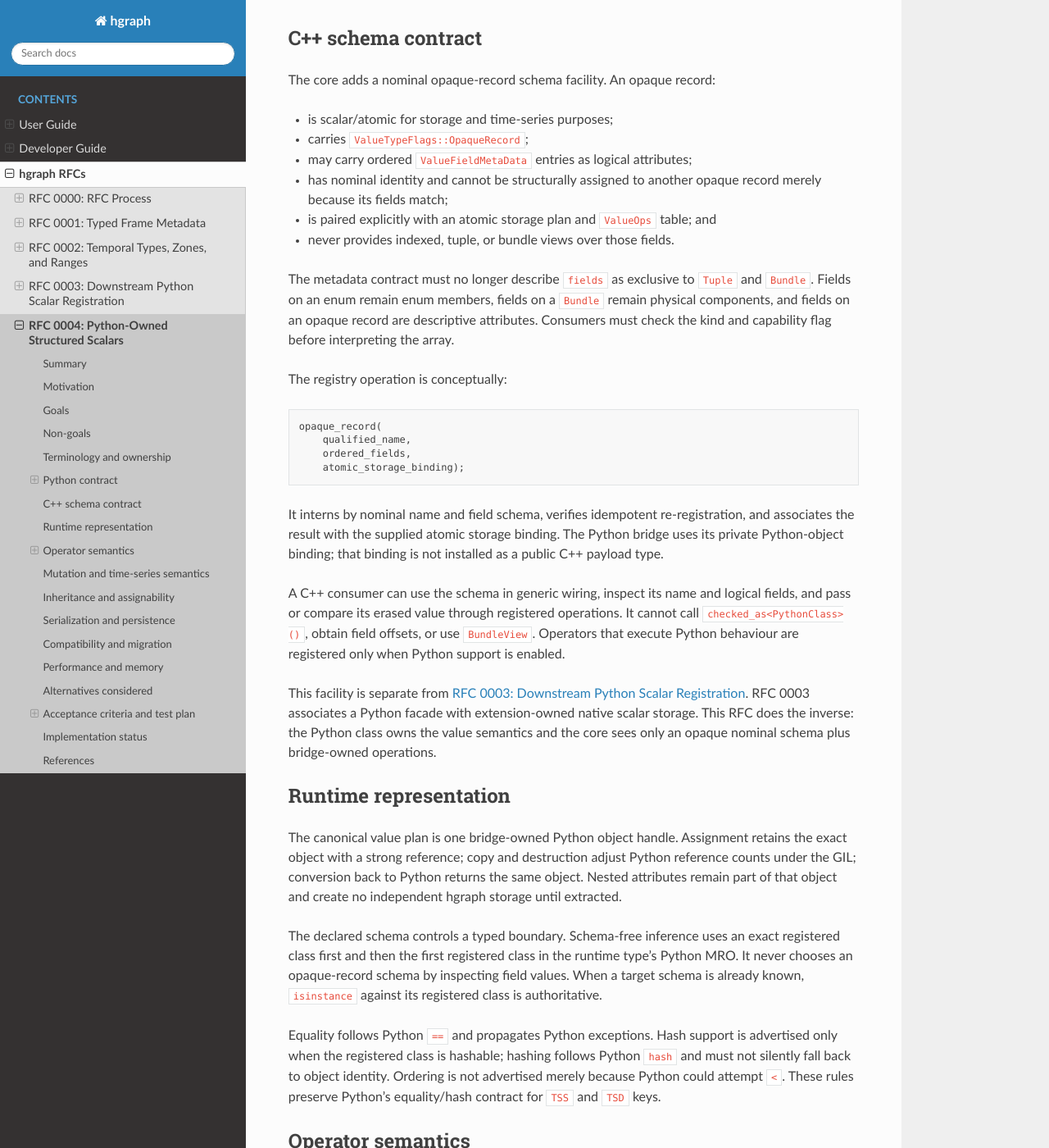
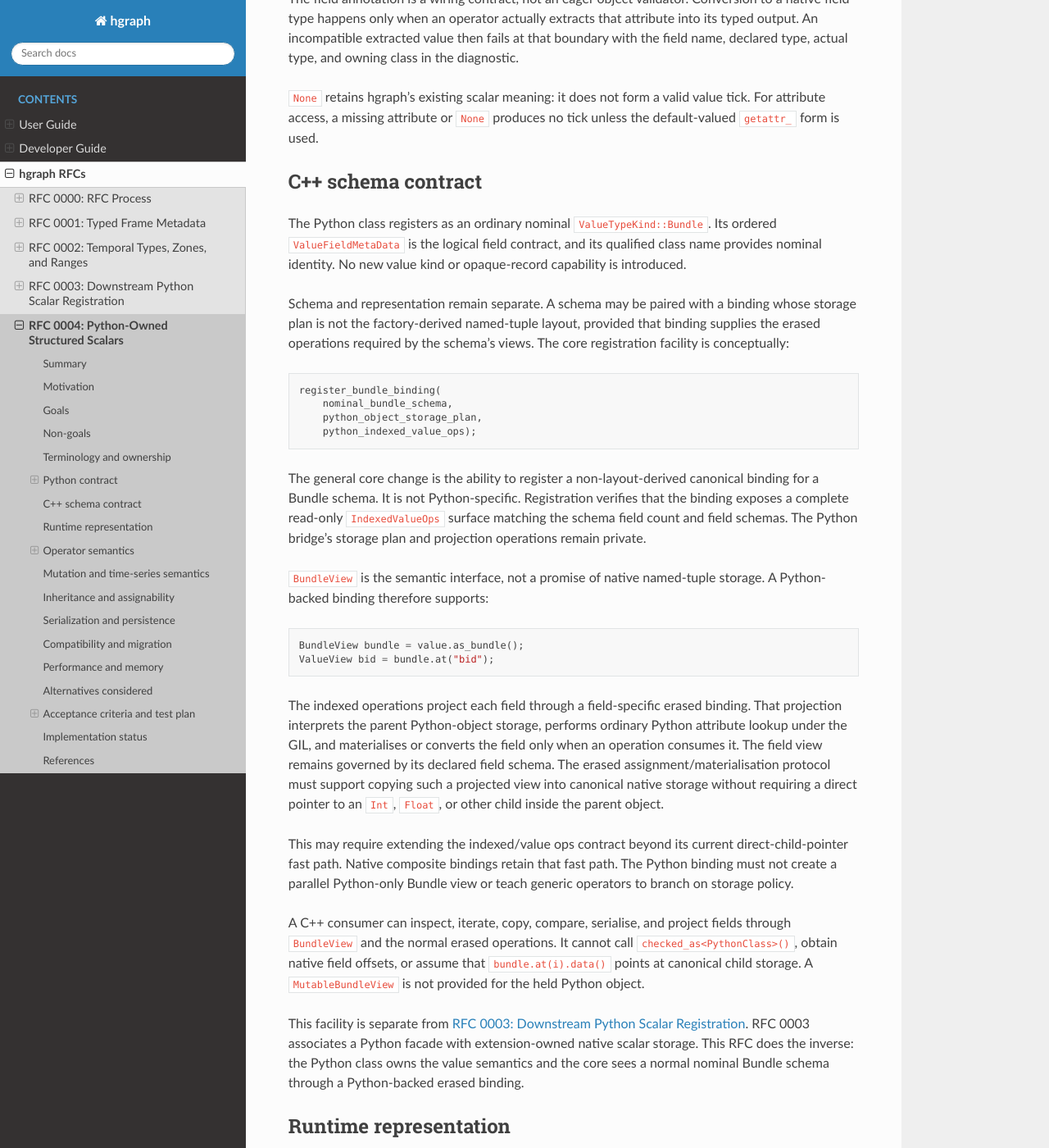
Before and after one commit to hhenson/hg_cpp, a Sphinx documentation site: the page built from docs/source/rfc/rfc_0004_python_owned_structured_scalars.rst, in a window 1280 px wide and 1400 px high, scrolled down 4341 px. Shown: the whole window at 82% size. Built offline with Sphinx 7.4.7 and the Read the Docs theme 3.1.0, drawn with Linux system fonts in a browser that asks for light colours; some of the changed text lies outside the part shown.

Commit message:
Expose Python-owned scalars through BundleView

```diff
--- a/docs/source/rfc/rfc_0004_python_owned_structured_scalars.rst
+++ b/docs/source/rfc/rfc_0004_python_owned_structured_scalars.rst
@@ -14,11 +14,12 @@ objects throughout graph execution. A Python dataclass used as a scalar type
 has a nominal hgraph schema and supports reflection, typed attribute access,
 construction, dispatch, equality, and the usual scalar graph operations, but
 its runtime storage is one strong reference to the original Python object. It
-is not materialised as a C++ ``Bundle`` and its fields are not exposed through
-``BundleView``.
+is not materialised into field-by-field C++ storage. It is nevertheless a
+``Bundle`` semantically and exposes its declared fields through the same
+type-erased ``BundleView`` used by native bundle storage.
 
-``CompoundScalar`` remains the C++-addressable structured scalar. This RFC
-adds a separate Python-owned representation for application models whose
+``CompoundScalar`` remains the native-layout structured scalar. This RFC adds
+a Python-backed Bundle representation for application models whose
 constructors, descriptors, inheritance, equality, or deliberately permissive
 field values rely on Python behaviour.
 
@@ -41,13 +42,16 @@ value or silently changing it. Examples include:
 The current arbitrary-object fallback preserves a Python object but maps every
 class to the same native ``object`` schema. It cannot provide reliable nominal
 dispatch, field reflection, or wiring-time output resolution for
-``getattr_``. Conversely, mapping the class to ``Bundle`` provides those
-features by eagerly converting every declared field into native storage, which
-is the source of the compatibility problem.
+``getattr_``. The current canonical ``Bundle`` binding provides those features
+but eagerly converts every declared field into native storage, which is the
+source of the compatibility problem.
 
-The required model therefore separates logical schema from physical layout:
-C++ can know that a value is a particular record with particular declared
-attributes, while the Python bridge alone owns and interprets its payload.
+The required model therefore separates logical schema and view from physical
+layout. Both representations are Bundles. The native binding projects fields
+through offsets in structured storage; the Python binding projects fields
+through Python attribute access. ``BundleView`` already exists to erase that
+representation difference, so a second structured value kind would duplicate
+the concept and weaken generic Bundle operators.
 
 Goals
 -----
@@ -56,13 +60,14 @@ Goals
   Python-defined behaviour.
 * Extract an ordered, typed schema suitable for hgraph wiring, reflection, and
   operator resolution.
+* Present the value as a normal read-only ``BundleView`` to generic C++ code.
 * Provide the structured scalar conveniences users expect, especially
   ``getattr_`` and construction from field time series.
 * Avoid eager, recursive field validation or conversion when the whole object
   enters a time series.
 * Keep native ``CompoundScalar`` semantics, storage, and C++ access unchanged.
-* Make the ownership and performance boundary visible: C++ can inspect the
-  logical schema but cannot directly address Python-owned fields.
+* Make the ownership and performance boundary visible: C++ can access fields
+  through type erasure but cannot assume native field addresses or layouts.
 
 Non-goals
 ---------
@@ -71,8 +76,9 @@ This RFC does not:
 
 * make a Python-owned object usable in a Python-free process;
 * expose ``PyObject`` or bridge-internal storage in the public C++ SDK;
-* make an opaque record a ``Bundle`` or permit ``BundleView`` access;
-* infer a portable wire format, Arrow layout, or JSON representation;
+* expose Python-backed fields as direct native memory addresses;
+* provide a mutable ``BundleView`` over the held Python object;
+* infer an Arrow layout merely from the Python storage strategy;
 * observe in-place mutation as an hgraph tick;
 * perform general runtime validation from Python type annotations; or
 * change the representation of an existing ``CompoundScalar``.
@@ -85,16 +91,17 @@ Terminology and ownership
    fields participate in hgraph's type system, while its value remains one
    Python object.
 
-**Opaque record**
-   The binding-neutral core schema capability used to describe a nominal
-   record whose fields are logical attributes rather than addressable storage
-   components.
+**Python-backed Bundle binding**
+   A ``ValueTypeKind::Bundle`` binding whose storage owns a Python object and
+   whose ``IndexedValueOps`` project the declared fields by Python attribute
+   access. It implements the same read-only ``BundleView`` contract as a
+   field-expanded native binding without sharing its layout.
 
-The opaque-record metadata and its interning rules belong to the hgraph core.
-The class registry, ``PyObject`` lifetime, schema extraction, Python
-conversion, and attribute evaluation belong to the optional Python bridge.
-Pure C++ builds contain no Python class registrations and retain no dependency
-on the Python runtime.
+Bundle schema metadata, ``BundleView``, and the representation-neutral indexed
+operations belong to the hgraph core. The class registry, ``PyObject``
+lifetime, schema extraction, Python projection operations, and construction
+policy belong to the optional Python bridge. Pure C++ builds contain no Python
+class registrations and retain no dependency on the Python runtime.
 
 Python contract
 ---------------
@@ -218,46 +225,62 @@ tick unless the default-valued ``getattr_`` form is used.
 C++ schema contract
 -------------------
 
-The core adds a nominal opaque-record schema facility. An opaque record:
+The Python class registers as an ordinary nominal
+``ValueTypeKind::Bundle``. Its ordered ``ValueFieldMetaData`` is the logical
+field contract, and its qualified class name provides nominal identity. No new
+value kind or opaque-record capability is introduced.
 
-* is scalar/atomic for storage and time-series purposes;
-* carries ``ValueTypeFlags::OpaqueRecord``;
-* may carry ordered ``ValueFieldMetaData`` entries as logical attributes;
-* has nominal identity and cannot be structurally assigned to another opaque
-  record merely because its fields match;
-* is paired explicitly with an atomic storage plan and ``ValueOps`` table; and
-* never provides indexed, tuple, or bundle views over those fields.
-
-The metadata contract must no longer describe ``fields`` as exclusive to
-``Tuple`` and ``Bundle``. Fields on an enum remain enum members, fields on a
-``Bundle`` remain physical components, and fields on an opaque record are
-descriptive attributes. Consumers must check the kind and capability flag
-before interpreting the array.
-
-The registry operation is conceptually:
+Schema and representation remain separate. A schema may be paired with a
+binding whose storage plan is not the factory-derived named-tuple layout,
+provided that binding supplies the erased operations required by the schema's
+views. The core registration facility is conceptually:
 
 .. code-block:: cpp
 
-   opaque_record(
-       qualified_name,
-       ordered_fields,
-       atomic_storage_binding);
+   register_bundle_binding(
+       nominal_bundle_schema,
+       python_object_storage_plan,
+       python_indexed_value_ops);
 
-It interns by nominal name and field schema, verifies idempotent
-re-registration, and associates the result with the supplied atomic storage
-binding. The Python bridge uses its private Python-object binding; that binding
-is not installed as a public C++ payload type.
+The general core change is the ability to register a non-layout-derived
+canonical binding for a Bundle schema. It is not Python-specific. Registration
+verifies that the binding exposes a complete read-only ``IndexedValueOps``
+surface matching the schema field count and field schemas. The Python bridge's
+storage plan and projection operations remain private.
 
-A C++ consumer can use the schema in generic wiring, inspect its name and
-logical fields, and pass or compare its erased value through registered
-operations. It cannot call ``checked_as<PythonClass>()``, obtain field offsets,
-or use ``BundleView``. Operators that execute Python behaviour are registered
-only when Python support is enabled.
+``BundleView`` is the semantic interface, not a promise of native named-tuple
+storage. A Python-backed binding therefore supports:
+
+.. code-block:: cpp
+
+   BundleView bundle = value.as_bundle();
+   ValueView bid = bundle.at("bid");
+
+The indexed operations project each field through a field-specific erased
+binding. That projection interprets the parent Python-object storage, performs
+ordinary Python attribute lookup under the GIL, and materialises or converts
+the field only when an operation consumes it. The field view remains governed
+by its declared field schema. The erased assignment/materialisation protocol
+must support copying such a projected view into canonical native storage
+without requiring a direct pointer to an ``Int``, ``Float``, or other child
+inside the parent object.
+
+This may require extending the indexed/value ops contract beyond its current
+direct-child-pointer fast path. Native composite bindings retain that fast
+path. The Python binding must not create a parallel Python-only Bundle view or
+teach generic operators to branch on storage policy.
+
+A C++ consumer can inspect, iterate, copy, compare, serialise, and project
+fields through ``BundleView`` and the normal erased operations. It cannot call
+``checked_as<PythonClass>()``, obtain native field offsets, or assume that
+``bundle.at(i).data()`` points at canonical child storage. A
+``MutableBundleView`` is not provided for the held Python object.
 
 This facility is separate from :doc:`rfc_0003_extension_scalar_registration`.
 RFC 0003 associates a Python facade with extension-owned native scalar storage.
 This RFC does the inverse: the Python class owns the value semantics and the
-core sees only an opaque nominal schema plus bridge-owned operations.
+core sees a normal nominal Bundle schema through a Python-backed erased
+binding.
 
 Runtime representation
 ----------------------
@@ -270,9 +293,9 @@ independent hgraph storage until extracted.
 
 The declared schema controls a typed boundary. Schema-free inference uses an
 exact registered class first and then the first registered class in the
-runtime type's Python MRO. It never chooses an opaque-record schema by
-inspecting field values. When a target schema is already known, ``isinstance``
-against its registered class is authoritative.
+runtime type's Python MRO. It never chooses a Bundle schema by inspecting field
+values. When a target schema is already known, ``isinstance`` against its
+registered class is authoritative.
 
 Equality follows Python ``==`` and propagates Python exceptions. Hash support
 is advertised only when the registered class is hashable; hashing follows
@@ -286,18 +309,15 @@ Operator semantics
 Attribute access
 ~~~~~~~~~~~~~~~~
 
-``getattr_(ts, attr)`` and ``ts.attr`` select a Python-owned-object overload
-when the input has the opaque-record capability. ``attr`` remains a wiring-time
-string. For a declared field, the output is resolved from the field schema,
-then the runtime node acquires the GIL, performs ordinary Python attribute
-lookup, and converts only the result to the output schema.
-
-This is a distinct operator implementation selected during wiring; native
-``Bundle`` attribute access retains its direct field-projection
-implementation. No per-tick storage-policy branch is introduced.
+``getattr_(ts, attr)`` and ``ts.attr`` use the existing Bundle overload.
+``attr`` remains a wiring-time string, the output is resolved from the Bundle
+field schema, and evaluation copies the projected field view into the output.
+The binding's erased indexed operations determine whether that projection uses
+a native field offset or Python attribute access. The operator contains no
+storage-policy branch.
 
 Properties and other descriptors use Python lookup. A descriptor not listed in
-the record schema requires an explicit output specialisation, for example:
+the Bundle schema requires an explicit output specialisation, for example:
 
 .. code-block:: python
 
@@ -311,9 +331,10 @@ returns ``None``; it does not swallow other descriptor exceptions.
 Construction
 ~~~~~~~~~~~~
 
-``combine[TS[Quote]](...)`` is implemented by a Python bridge node, not by a
-native Bundle builder. Wiring checks field names and input time-series types.
-At evaluation the node calls the registered class with keyword arguments and
+``combine[TS[Quote]](...)`` uses the ordinary Bundle composition path. Wiring
+checks field names and input time-series types. The target Bundle binding
+receives the composed field views through the erased assignment protocol and
+calls the registered Python construction policy with keyword arguments. It
 publishes the resulting object unchanged.
 
 For dataclasses, omitted ``init=True`` fields must have a default or default
@@ -332,10 +353,11 @@ Other scalar operations
 ~~~~~~~~~~~~~~~~~~~~~~~
 
 Pass-through, merge, switch, sampling, ``type_``, equality, string conversion,
-and explicit deduplication use the ordinary scalar framework and the
-Python-object ``ValueOps``. There is no implicit field-wise merge. Operators
-that require native scalar, tuple, map, list, or Bundle storage do not match an
-opaque record merely because its logical fields have compatible schemas.
+and explicit deduplication use the ordinary scalar and Bundle framework.
+Generic Bundle operators consume ``BundleView`` and therefore apply to both
+storage strategies. An operator that requires a concrete native child layout
+must state that narrower requirement explicitly; testing
+``ValueTypeKind::Bundle`` alone never establishes a layout.
 
 Mutation and time-series semantics
 ----------------------------------
@@ -356,37 +378,43 @@ object graphs.
 Inheritance and assignability
 -----------------------------
 
-The declared opaque-record schema is nominal. A runtime subclass instance is
-valid for a base-class target and remains a subclass object. A port declared as
-``TS[Child]`` may bind to ``TS[Base]`` through an opaque up-cast that changes
-only the logical schema and retains the same object handle. Down-casts require
-the existing explicit dispatch/cast mechanisms and an ``isinstance`` check.
+The declared Bundle schema is nominal. A runtime subclass instance is valid
+for a base-class target and remains a subclass object. A port declared as
+``TS[Child]`` may bind to ``TS[Base]`` through the normal Bundle up-cast while
+retaining the same Python object handle. Down-casts require the existing
+explicit dispatch/cast mechanisms and an ``isinstance`` check.
 
-Opaque-record ancestry is captured when a graph is wired so that later class
-definitions do not change an existing graph's overload set. Unlike closed
-``CompoundScalar`` unions, storage size is unaffected by descendants and no
-discriminator is required: the Python object already carries its concrete
-class.
+Python-backed Bundle ancestry participates in the same wiring-time hierarchy
+snapshot as native Bundles, so later class definitions do not change an
+existing graph's overload set. Its realised binding remains Python-backed:
+storage size is unaffected by descendants, and the binding obtains the active
+concrete schema from the object's registered runtime class. No external
+discriminator is needed for a live value because the Python object already
+carries that class.
 
 Serialization and persistence
 -----------------------------
 
-The presence of logical fields does not opt an opaque record into the native
-Bundle, JSON, Arrow, Frame, record/replay, or table codecs. Pickle is not an
-implicit interchange format. Persistence requires an explicit adapter or a
-future schema-directed Python-object codec with a separately reviewed version
-and reconstruction contract.
+Schema-directed Bundle codecs operate through ``BundleView`` and therefore may
+serialise the declared fields of either storage representation. Decoding or
+replay targets the Python-backed binding, which reconstructs the Python object
+through its registered construction policy. The same field schemas,
+discriminator rules, and codec compatibility checks apply.
 
-This restriction prevents descriptive annotations from being mistaken for
-proof that arbitrary constructors, descriptors, hidden state, subclasses, and
-field values can round-trip field by field.
+Only declared Bundle fields participate. Hidden attributes and other Python
+object state are not part of the representation. A class whose constructor
+cannot recreate the declared schema must register an explicit construction
+factory or is rejected by reconstruction-dependent codecs. Field-wise Arrow or
+table support still requires an operator-defined layout; being Python-backed
+does not itself imply one. Pickle is not an implicit interchange format.
 
 Compatibility and migration
 ---------------------------
 
 Existing native ``CompoundScalar`` classes are unchanged. Code that requires
-C++ nodes to inspect fields, native field projection, native codecs, or
-Python-free execution should continue to use ``CompoundScalar``.
+direct field addresses, GIL-free field access, native construction, or
+Python-free execution should continue to use ``CompoundScalar``. Generic C++
+code written against ``BundleView`` supports both representations.
 
 A legacy model that requires Python object semantics migrates by removing the
 ``CompoundScalar`` base while retaining its dataclass definition:
@@ -406,7 +434,8 @@ A legacy model that requires Python object semantics migrates by removing the
        ask: float
 
 Both support typed Python wiring and attribute access, but their storage and
-C++ capabilities are intentionally different.
+C++ field-view surface is intentionally the same. Their layout, mutation,
+construction, GIL, and Python-free capabilities are different.
 
 Dataclasses currently falling through to the shared ``object`` schema gain a
 distinct nominal schema. Python source behaviour is compatible, but code that
@@ -451,9 +480,15 @@ Use the shared ``object``/``Any`` schema
    ``getattr_`` or native overloads.
 
 Represent the value as a ``Bundle`` with Python-object storage
-   Rejected because ``Bundle`` promises addressable field storage.
-   ``BundleView``, codecs, comparison, and table operators would interpret the
-   object pointer as a composite layout.
+   Chosen. A Bundle promises a named structured view, not one physical layout.
+   ``BundleView`` and ``IndexedValueOps`` are the type-erasure boundary that
+   allows native offsets and Python attribute projections to satisfy the same
+   contract.
+
+Add an atomic ``OpaqueRecord`` schema
+   Rejected because it duplicates the Bundle field schema, prevents generic
+   Bundle operators from applying, and encodes a storage decision as a
+   semantic value category.
 
 Restore opaque storage for every ``CompoundScalar``
    This would weaken the established C++-first contract and make existing C++
@@ -462,11 +497,9 @@ Restore opaque storage for every ``CompoundScalar``
 
 Add a new ``ValueTypeKind``
    A dedicated kind is more visibly distinct but requires changes to every
-   exhaustive value-kind switch. An atomic schema with an
-   ``OpaqueRecord`` capability accurately describes the storage and follows
-   the existing precedent of nominal atomic schemas carrying supplementary
-   metadata. A later generalisation can introduce a kind if non-atomic
-   semantics emerge.
+   exhaustive value-kind switch while still needing the same named-field view.
+   The existing Bundle kind already describes the semantics; the binding
+   supplies the representation.
 
 Validate all annotated fields on assignment
    Rejected because it recreates the compatibility failure this RFC addresses
@@ -485,12 +518,17 @@ Acceptance criteria and test plan
 Core metadata and storage
 ~~~~~~~~~~~~~~~~~~~~~~~~~
 
-* Opaque records have nominal identity, ordered logical fields, an atomic
-  storage binding, and no indexed/Bundle view.
+* A Python-owned class has normal nominal Bundle metadata with ordered fields.
+* Its canonical binding owns the Python object and exposes complete read-only
+  ``IndexedValueOps``; ``ValueView::as_bundle()`` succeeds.
+* ``BundleView`` field access works by index and name without assuming native
+  child offsets.
+* Projected field views retain the declared field schema and can be copied or
+  materialised into canonical native field storage through erased operations.
+* Native offset-backed and Python-projection-backed Bundles pass the same
+  generic ``BundleView`` conformance suite.
 * Equal registration is idempotent; name, field, class, or binding conflicts
   fail deterministically.
-* Metadata consumers distinguish enum members, physical composite fields, and
-  opaque logical attributes.
 * A Python-free build and the installed C++ SDK remain independent of Python.
 
 Python typing and conversion
@@ -500,7 +538,8 @@ Python typing and conversion
   base and reflects its ordered fields.
 * A non-dataclass can be explicitly registered; an unregistered class keeps
   the generic object fallback.
-* A native ``CompoundScalar`` remains a Bundle and does not take this path.
+* A native ``CompoundScalar`` remains an offset-backed Bundle; a plain
+  dataclass uses the Python-backed Bundle binding.
 * Typed assignment retains object identity and accepts subclasses without
   eagerly reading or validating fields.
 * Schema-free inference is deterministic across exact classes and MRO bases.
@@ -520,7 +559,10 @@ Operators
   factories, keyword-only fields, ``init=False``, and ``__post_init__``.
 * Equality and hashing follow Python. Unhashable classes are rejected as
   ``TSS``/``TSD`` keys rather than receiving an identity-hash fallback.
-* Native Bundle operators do not accidentally select for opaque records.
+* Existing generic Bundle attribute, comparison, conversion, and composition
+  operators work through type erasure for both storage strategies.
+* Schema-directed Bundle codec round trips reconstruct the Python class when
+  its registered construction policy permits it.
 
 Semantics and robustness
 ~~~~~~~~~~~~~~~~~~~~~~~~
```
